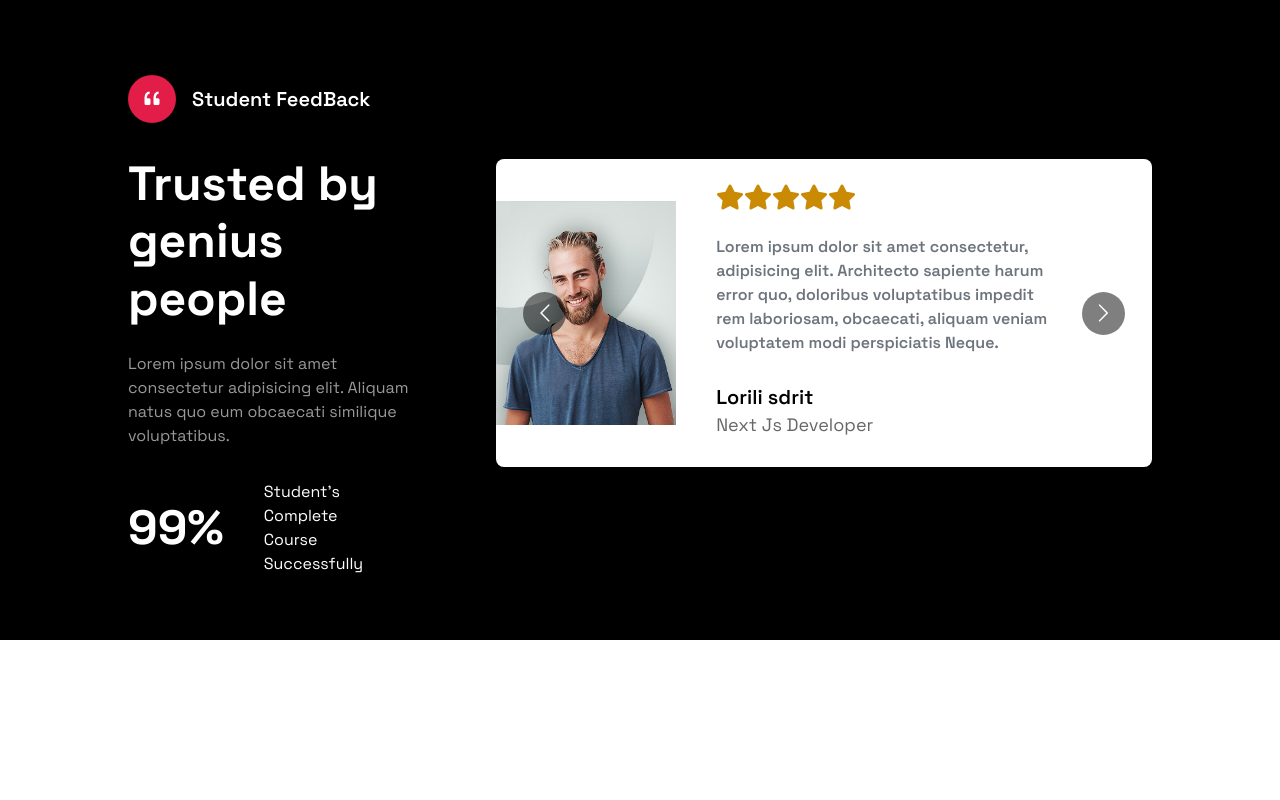
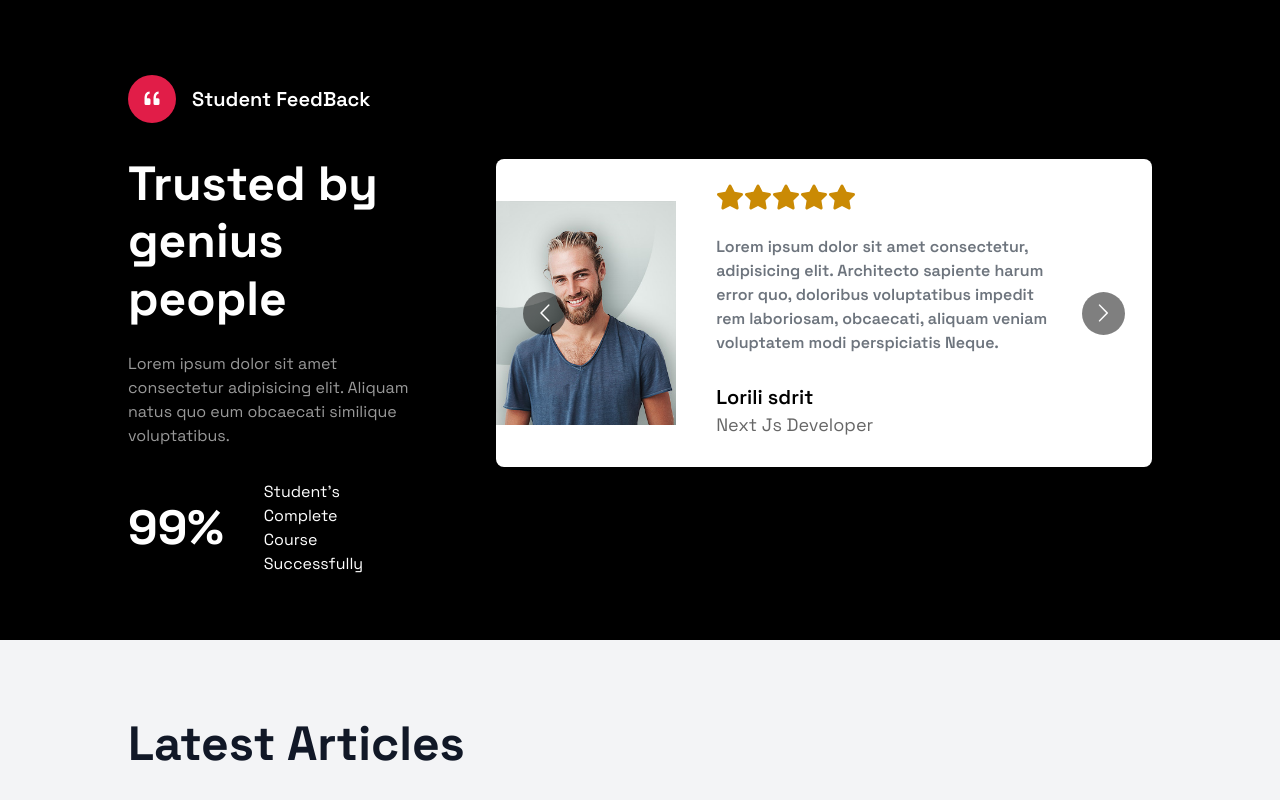
Before and after one commit to moonspark78/Journey_NextJS, a Next.js app: page / in a window 1280 px wide. Shown: the part 3369-4169 px from the top of the page. Before the commit the page ends 4009 px from the top, so only its background shows below. Built offline with nearby package versions, Linux system fonts and the light colour scheme.

Commit message:
create article section

```diff
--- /dev/null
+++ b/components/Home/Article/Article.tsx
@@ -0,0 +1,26 @@
+import { articleData } from '@/data/data'
+import React from 'react'
+
+const Article = () => {
+  return (
+    <div className="pt-20 pb-20 bg-gray-100">
+        <div className='w-[80%] mx-auto'>
+            {/* Heading */}
+            <h1 className='text-4xl md:text-5xl font-bold text-gray-900 '>
+            Latest Articles
+            </h1>
+            {/* Grid system */}
+            <div className='mt-10 grid grid-cols-1 md:grid-cols-2 lg:grid-cols-3 gap-13'>
+                {/* Article Mapping */}
+                {articleData.map((article) => {
+                    return <div key={article.id}>
+
+                    </div>
+                })}
+            </div>
+        </div>
+    </div>
+  )
+}
+
+export default Article
--- a/components/Home/Home.tsx
+++ b/components/Home/Home.tsx
@@ -4,6 +4,7 @@
 import Courses from './Course/Courses'
 import Feature from './Feature/Feature'
 import Review from './Review/Review'
+import Article from './Article/Article'
 
 const Home = () => {
   return (
@@ -13,6 +14,7 @@
       <Courses/>
       <Feature/>
       <Review/>
+      <Article/>
     </div>
   )
 }
```
